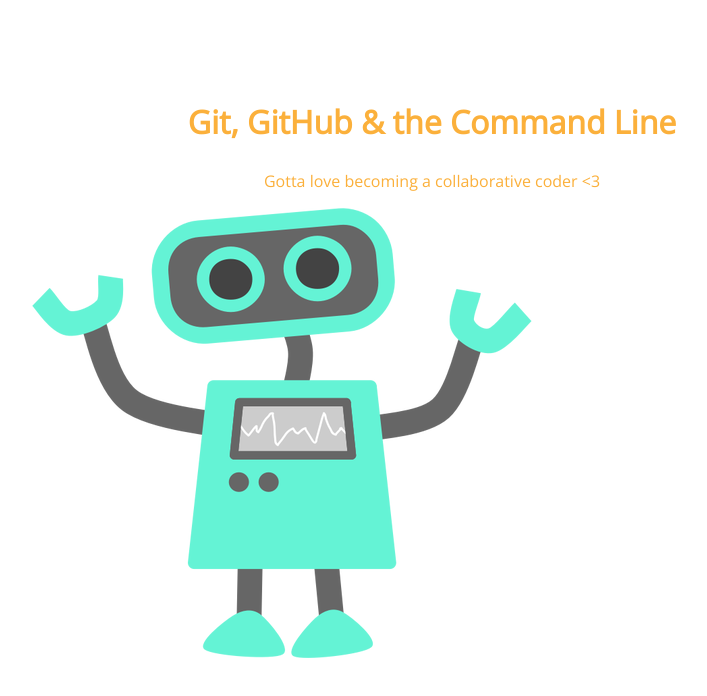
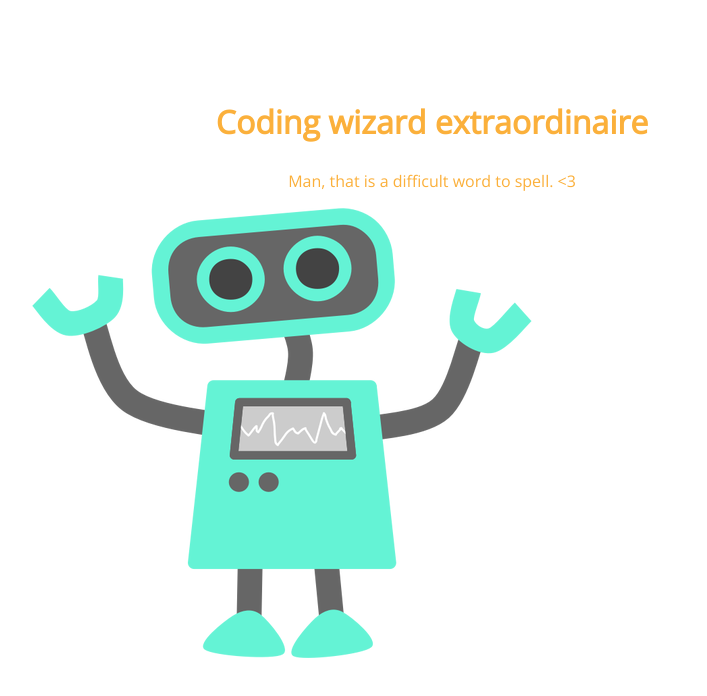
Before and after one commit to jlmack13/105-project, a plain HTML site: page index.html in a window 1280 px wide. Shown: the whole page, without its empty margins (208-915 px from the left). Drawn offline with nearby package versions, Linux system fonts and the light colour scheme.

Commit message:
checking out branches

```diff
--- a/index.html
+++ b/index.html
@@ -8,8 +8,8 @@
 </head>
 <body>
 	<section>
-		<h1>Git, GitHub & the Command Line</h1>
-		<p>Gotta love becoming a collaborative coder <3</p>
+		<h1>Coding wizard extraordinaire</h1>
+		<p>Man, that is a difficult word to spell. <3</p>
 		<img src="img/happy-blue-robot.png">
 	</section>
 </body>
```
